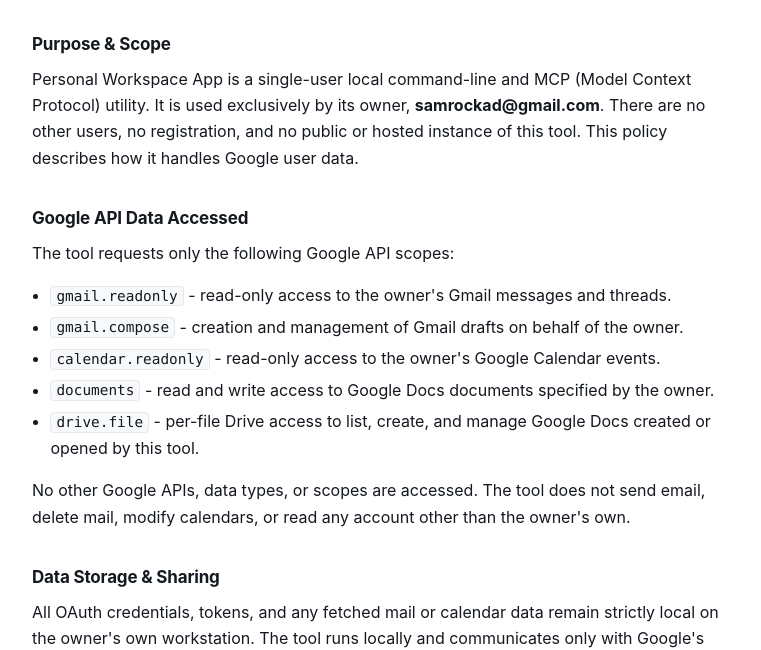
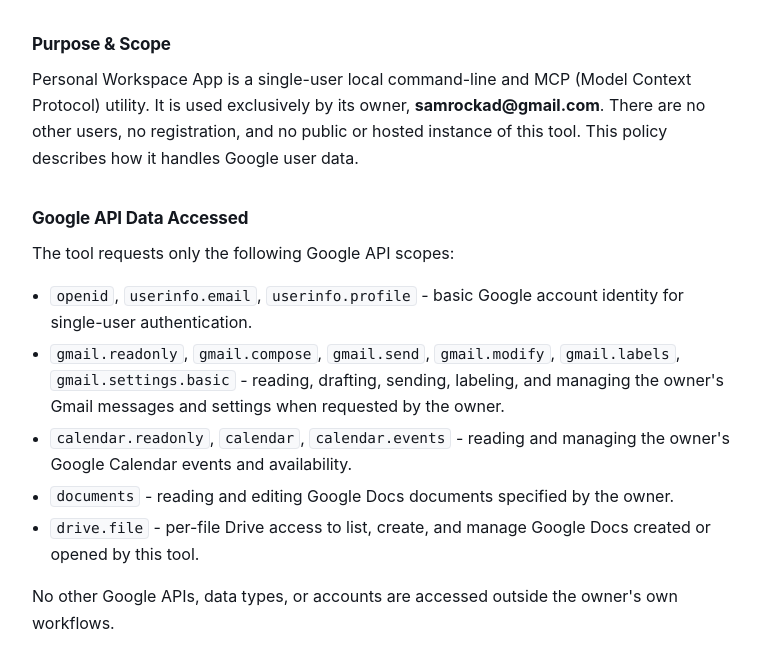
Before and after one commit to rockad/rockad.github.io, a plain HTML site: page privacy.html in a window 1280 px wide. Shown: the part 174-824 px from the top of the page, without its empty margins (256-1017 px from the left). Drawn offline with Linux system fonts and the light colour scheme.

Commit message:
docs: list all Personal Workspace App scopes in privacy policy

```diff
--- a/privacy.html
+++ b/privacy.html
@@ -106,30 +106,23 @@
   <p>The tool requests only the following Google API scopes:</p>
   <ul>
     <li>
-      <code>gmail.readonly</code> - read-only access to the owner's Gmail
-      messages and threads.
+      <code>openid</code>, <code>userinfo.email</code>, <code>userinfo.profile</code> - basic Google account identity for single-user authentication.
     </li>
     <li>
-      <code>gmail.compose</code> - creation and management of Gmail drafts on
-      behalf of the owner.
+      <code>gmail.readonly</code>, <code>gmail.compose</code>, <code>gmail.send</code>, <code>gmail.modify</code>, <code>gmail.labels</code>, <code>gmail.settings.basic</code> - reading, drafting, sending, labeling, and managing the owner's Gmail messages and settings when requested by the owner.
     </li>
     <li>
-      <code>calendar.readonly</code> - read-only access to the owner's Google
-      Calendar events.
+      <code>calendar.readonly</code>, <code>calendar</code>, <code>calendar.events</code> - reading and managing the owner's Google Calendar events and availability.
     </li>
     <li>
-      <code>documents</code> - read and write access to Google Docs documents
-      specified by the owner.
+      <code>documents</code> - reading and editing Google Docs documents specified by the owner.
     </li>
     <li>
-      <code>drive.file</code> - per-file Drive access to list, create, and manage
-      Google Docs created or opened by this tool.
+      <code>drive.file</code> - per-file Drive access to list, create, and manage Google Docs created or opened by this tool.
     </li>
   </ul>
   <p>
-    No other Google APIs, data types, or scopes are accessed. The tool does not
-    send email, delete mail, modify calendars, or read any account other than the
-    owner's own.
+    No other Google APIs, data types, or accounts are accessed outside the owner's own workflows.
   </p>
 
   <h2>Data Storage &amp; Sharing</h2>
```
